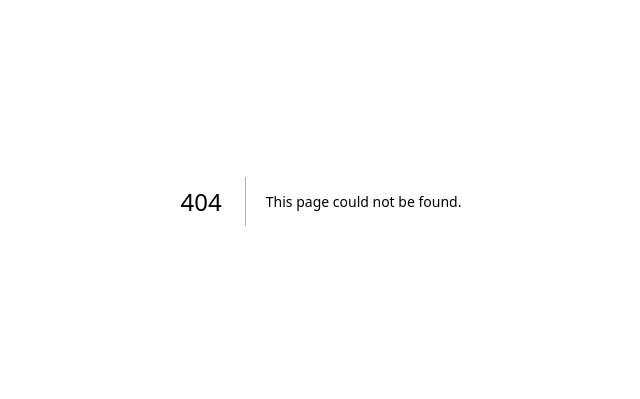
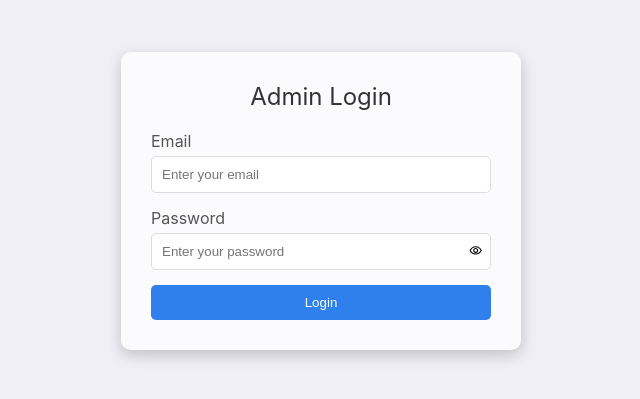
Before and after one commit to Ankitsaini406/tripway-admin, a Next.js app: page /auth in a window 1280 px wide. Before the commit this address had no page. Shown: the part 199-598 px from the top of the page, without its empty margins (319-959 px from the left). Built offline with nearby package versions, Linux system fonts and the light colour scheme; a web font is replaced by a local one.

Commit message:
"login page"

```diff
--- a/src/app/_app.js
+++ b/src/app/_app.js
@@ -1,4 +1,4 @@
-const { AuthContextProvider } = require("@/context/AuthContext");
+import { AuthContextProvider } from "@/context/AuthContext";
 
 function MyApp({ Component, pageProps }) {
     return (
--- /dev/null
+++ b/src/app/auth/auth.module.css
@@ -0,0 +1,97 @@
+
+.login-blur {
+    height: 100%;
+    width: 100%;
+    background: rgba(0, 0, 0, 0.1);
+    backdrop-filter: blur(10px);
+}
+
+.logincontainer {
+    position: absolute;
+    top: 50%;
+    left: 50%;
+    transform: translate(-50%, -50%);
+    z-index: 2;
+    width: 100%;
+    max-width: 400px;
+    padding: 30px;
+    background: rgba(255, 255, 255, 0.7);
+    border-radius: 10px;
+    box-shadow: 0 5px 15px rgba(0, 0, 0, 0.2);
+    text-align: center;
+    backdrop-filter: blur(5px);
+}
+
+.logintitle {
+    margin-bottom: 20px;
+    color: #333;
+}
+
+.formgroup {
+    margin-bottom: 15px;
+    text-align: left;
+}
+
+.formgroup label {
+    display: block;
+    margin-bottom: 5px;
+    color: #555;
+}
+
+.formgroup input {
+    width: 100%;
+    padding: 10px;
+    border: 1px solid #ddd;
+    border-radius: 5px;
+    outline: none;
+}
+
+.formgroup input:focus {
+    border-color: #2f80ed;
+}
+
+.errormessage {
+    color: red;
+    font-size: 14px;
+    margin-top: 5px;
+}
+
+.inputicon {
+    position: relative;
+}
+
+.passwordtogglebtn {
+    background: var(--white-color);
+    border: none;
+    cursor: pointer;
+    outline: 0px solid transparent;
+    position: absolute;
+    top: 8px;
+    right: 5px;
+    width: 20px;
+    height: 20px;
+    display: flex;
+    align-items: center;
+    justify-content: center;
+}
+
+.loginbutton {
+    width: 100%;
+    padding: 10px;
+    background-color: #2f80ed;
+    color: white;
+    border: none;
+    border-radius: 5px;
+    cursor: pointer;
+    transition: background-color 0.3s;
+}
+
+.loginbutton:hover {
+    background-color: #1e5bb7;
+}
+
+.adminlogin {
+    background: var(--gray-flash);
+    position: relative;
+    height: 100vh;
+}
--- /dev/null
+++ b/src/app/auth/page.js
@@ -0,0 +1,84 @@
+'use client'
+
+import React, { useState } from "react";
+import { MdOutlineVisibility, MdOutlineVisibilityOff } from "react-icons/md";
+import style from './auth.module.css';
+import useAuth from "@/hook/useAuth";
+
+function AdminLoginPage() {
+
+    const [email, setEmail] = useState("");
+    const [password, setPassword] = useState("");
+    const [showPassword, setShowPassword] = useState(false);
+    const {login, error} = useAuth();
+
+    const handleSubmit = async (e) => {
+        e.preventDefault();
+
+        try {
+            login(email, password);
+        } catch (error) {
+            console.error("Error during sign-in:", error);
+        }
+    };
+
+    const togglePasswordVisibility = () => {
+        setShowPassword(!showPassword);
+    };
+
+    return (
+        <div className={style.adminlogin}>
+            <div className={style.loginblur}>
+                <div className={style.logincontainer}>
+                    <div className={style.logincard}>
+                        <h2 className={style.logintitle}>Admin Login</h2>
+                        <form onSubmit={handleSubmit}>
+                            <div className={style.formgroup}>
+                                <label htmlFor="email">Email</label>
+                                <input
+                                    className={style.authinput}
+                                    type="email"
+                                    id="admin-email"
+                                    value={email}
+                                    onChange={(e) => setEmail(e.target.value)}
+                                    placeholder="Enter your email"
+                                    required
+                                />
+                            </div>
+                            <div className={style.formgroup}>
+                                <label htmlFor="password">Password</label>
+                                <div className={style.inputicon}>
+                                    <input
+                                        className={style.authinput}
+                                        type={showPassword ? "text" : "password"}
+                                        id="password"
+                                        value={password}
+                                        onChange={(e) => setPassword(e.target.value)}
+                                        placeholder="Enter your password"
+                                        required
+                                    />
+                                    <button
+                                        type="button"
+                                        className={style.passwordtogglebtn}
+                                        onClick={togglePasswordVisibility}
+                                    >
+                                        {showPassword ? (
+                                            <MdOutlineVisibilityOff />
+                                        ) : (
+                                            <MdOutlineVisibility />
+                                        )}
+                                    </button>
+                                </div>
+                            </div>
+                            {error && <p className={style.errormessage}>{error}</p>}
+                            <button type="submit" className={style.loginbutton}>Login</button>
+                        </form>
+                    </div>
+                </div>
+            </div>
+        </div>
+    )
+
+}
+
+export default AdminLoginPage;
```
